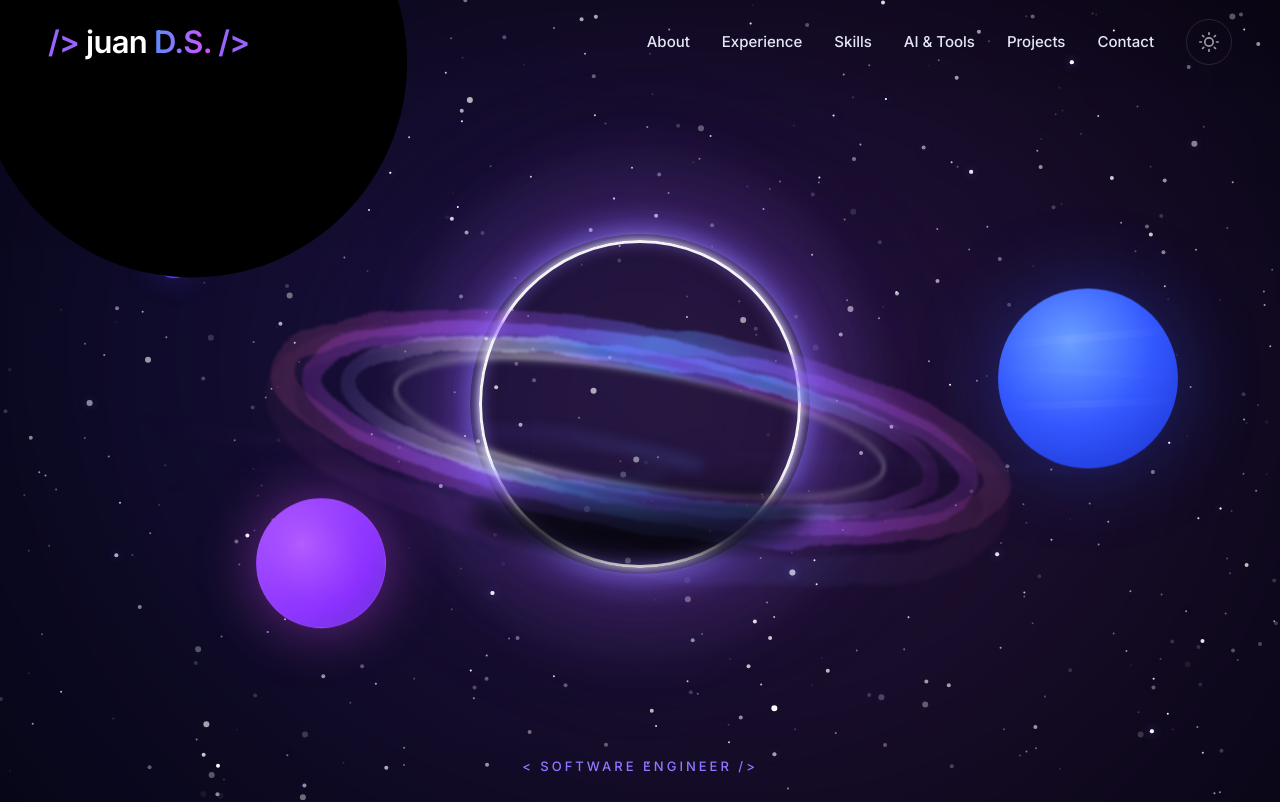
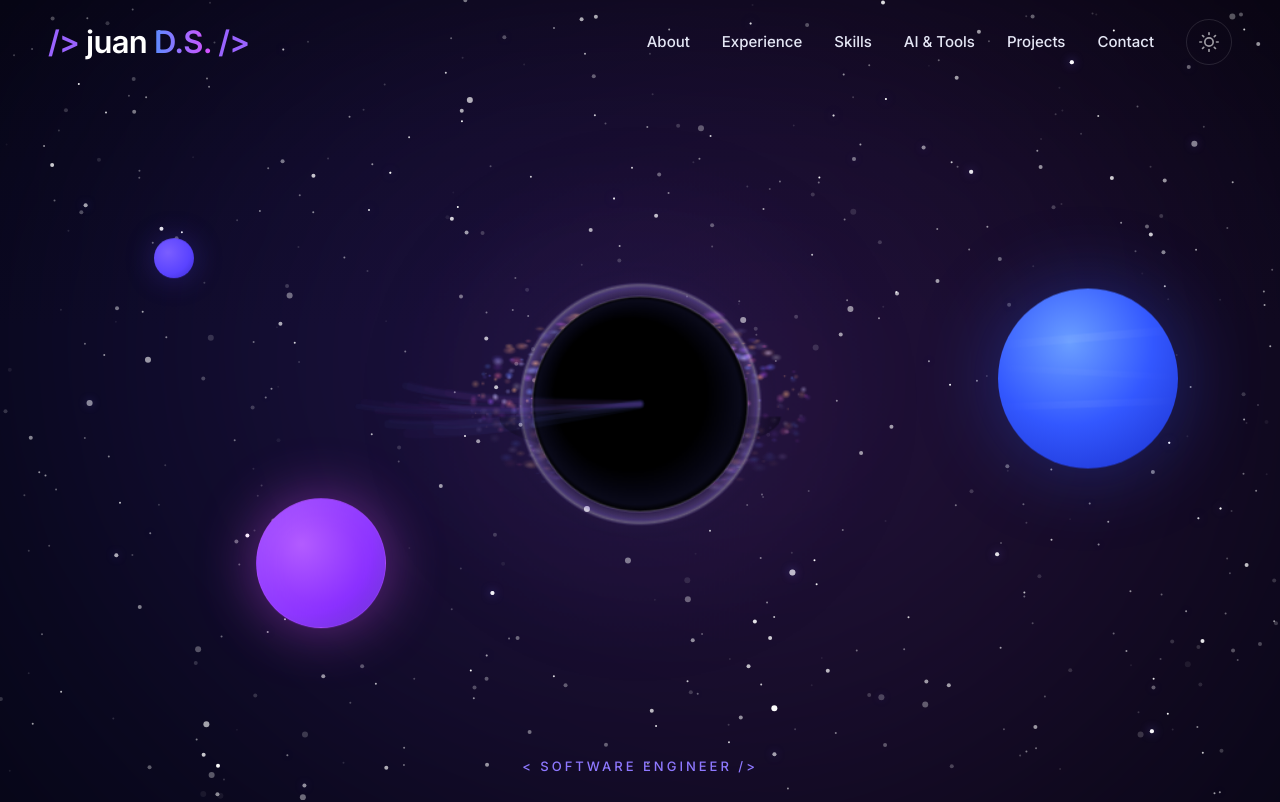
Before and after one commit to juands80/juandelsoldato.github.io, a Next.js app: page / in a window 1280 px wide. Shown: the top 802 px of the page. Built offline with nearby package versions, Linux system fonts and the light colour scheme.

Commit message:
feat: black hole con Canvas animado 800 particulas

```diff
--- a/src/components/BlackHole.tsx
+++ b/src/components/BlackHole.tsx
@@ -1,8 +1,254 @@
 "use client";
 
+import { useEffect, useRef } from "react";
+
+interface Particle {
+  angle: number;
+  radius: number;
+  size: number;
+  speed: number;
+  opacity: number;
+  color: { r: number; g: number; b: number };
+  turbulence: number;
+  turbSpeed: number;
+  turbOffset: number;
+}
+
 export default function BlackHole() {
+  const canvasRef = useRef<HTMLCanvasElement>(null);
+
+  useEffect(() => {
+    const canvas = canvasRef.current;
+    if (!canvas) return;
+
+    const ctx = canvas.getContext("2d");
+    if (!ctx) return;
+
+    let animId: number;
+    let time = 0;
+
+    const particles: Particle[] = [];
+    const particleCount = 800;
+
+    const colors = [
+      { r: 255, g: 255, b: 255 },   // white
+      { r: 200, g: 180, b: 255 },   // lavender
+      { r: 93, g: 143, b: 255 },    // electric blue
+      { r: 122, g: 98, b: 255 },    // violet
+      { r: 217, g: 79, b: 255 },    // magenta
+      { r: 255, g: 114, b: 169 },   // pink
+      { r: 255, g: 180, b: 130 },   // soft orange
+    ];
+
+    const resize = () => {
+      const parent = canvas.parentElement;
+      if (!parent) return;
+      const rect = parent.getBoundingClientRect();
+      canvas.width = rect.width;
+      canvas.height = rect.height;
+    };
+
+    const initParticles = () => {
+      particles.length = 0;
+      for (let i = 0; i < particleCount; i++) {
+        const t = Math.random();
+        const colorIdx = Math.floor(t * colors.length);
+        const nextIdx = Math.min(colorIdx + 1, colors.length - 1);
+        const mix = (t * (colors.length - 1)) % 1;
+
+        const c1 = colors[colorIdx];
+        const c2 = colors[nextIdx];
+
+        particles.push({
+          angle: Math.random() * Math.PI * 2,
+          radius: 0.28 + Math.random() * 0.35,
+          size: 1 + Math.random() * 3,
+          speed: 0.3 + Math.random() * 0.7,
+          opacity: 0.3 + Math.random() * 0.7,
+          color: {
+            r: Math.round(c1.r + (c2.r - c1.r) * mix),
+            g: Math.round(c1.g + (c2.g - c1.g) * mix),
+            b: Math.round(c1.b + (c2.b - c1.b) * mix),
+          },
+          turbulence: 0.002 + Math.random() * 0.008,
+          turbSpeed: 0.2 + Math.random() * 0.5,
+          turbOffset: Math.random() * Math.PI * 2,
+        });
+      }
+    };
+
+    resize();
+    initParticles();
+
+    const handleResize = () => {
+      resize();
+      initParticles();
+    };
+
+    window.addEventListener("resize", handleResize);
+
+    const draw = (timestamp: number) => {
+      time = timestamp / 1000;
+      const w = canvas.width;
+      const h = canvas.height;
+      const cx = w / 2;
+      const cy = h / 2;
+      const size = Math.min(w, h);
+      const diskScale = size * 0.42;
+
+      ctx.clearRect(0, 0, w, h);
+
+      // === Outer glow ===
+      const outerGrad = ctx.createRadialGradient(cx, cy, size * 0.12, cx, cy, size * 0.45);
+      outerGrad.addColorStop(0, "rgba(139,115,255,0.04)");
+      outerGrad.addColorStop(0.5, "rgba(200,120,255,0.02)");
+      outerGrad.addColorStop(1, "transparent");
+      ctx.fillStyle = outerGrad;
+      ctx.fillRect(0, 0, w, h);
+
+      // === Event horizon outer glow ===
+      const glowGrad = ctx.createRadialGradient(cx, cy, size * 0.1, cx, cy, size * 0.22);
+      glowGrad.addColorStop(0, "rgba(94,86,255,0.15)");
+      glowGrad.addColorStop(0.5, "rgba(155,91,255,0.08)");
+      glowGrad.addColorStop(1, "transparent");
+      ctx.fillStyle = glowGrad;
+      ctx.fillRect(0, 0, w, h);
+
+      // === Accretion disk (particle-based) ===
+      // Draw back half first
+      for (let pass = 0; pass < 2; pass++) {
+        for (const p of particles) {
+          const turbX = Math.sin(time * p.turbSpeed + p.turbOffset) * p.turbulence;
+          const turbY = Math.cos(time * p.turbSpeed * 0.7 + p.turbOffset * 1.3) * p.turbulence * 0.7;
+
+          const angle = p.angle + time * p.speed * 0.15 + turbX;
+
+          // Y-axis compression for perspective (front half visible, back half behind)
+          const perspectiveY = Math.sin(angle) * (0.55 + 0.05 * Math.sin(time * 0.3 + p.turbOffset));
+
+          // Determine if this particle is in front or back
+          const isFront = Math.sin(angle) >= 0;
+
+          if ((pass === 0 && isFront) || (pass === 1 && !isFront)) continue;
+
+          const r = p.radius * diskScale + turbY * diskScale * 0.1;
+          const x = cx + Math.cos(angle) * r;
+          const y = cy + perspectiveY * r;
+
+          // Motion blur effect - stretch horizontally
+          const stretch = 1 + (1 - Math.abs(Math.cos(angle))) * 3;
+
+          // Brightness based on proximity to event horizon
+          const proximity = 1 - (p.radius - 0.28) / 0.35;
+          const brightness = 0.5 + proximity * 0.5;
+
+          ctx.save();
+          ctx.globalAlpha = p.opacity * brightness * (pass === 0 ? 0.9 : 0.35);
+          ctx.translate(x, y);
+          ctx.scale(stretch, 1);
+
+          const grd = ctx.createRadialGradient(0, 0, 0, 0, 0, p.size);
+          grd.addColorStop(0, `rgba(${p.color.r},${p.color.g},${p.color.b},1)`);
+          grd.addColorStop(0.4, `rgba(${p.color.r},${p.color.g},${p.color.b},0.6)`);
+          grd.addColorStop(1, `rgba(${p.color.r},${p.color.g},${p.color.b},0)`);
+          ctx.fillStyle = grd;
+          ctx.beginPath();
+          ctx.arc(0, 0, p.size * 2, 0, Math.PI * 2);
+          ctx.fill();
+
+          ctx.restore();
+        }
+      }
+
+      // === Bright inner ring (event horizon edge) ===
+      const ringR = size * 0.175;
+      const ringGrad = ctx.createRadialGradient(cx, cy, ringR - 4, cx, cy, ringR + 8);
+      ringGrad.addColorStop(0, "rgba(255,255,255,0)");
+      ringGrad.addColorStop(0.4, "rgba(200,180,255,0.15)");
+      ringGrad.addColorStop(0.6, "rgba(167,140,255,0.25)");
+      ringGrad.addColorStop(0.8, "rgba(255,255,255,0.3)");
+      ringGrad.addColorStop(1, "rgba(167,140,255,0)");
+      ctx.fillStyle = ringGrad;
+
+      ctx.beginPath();
+      ctx.arc(cx, cy, ringR + 8, 0, Math.PI * 2);
+      ctx.fill();
+
+      // === Event horizon (black circle) ===
+      const horizonR = size * 0.168;
+      const horizonGrad = ctx.createRadialGradient(cx - horizonR * 0.3, cy - horizonR * 0.3, 0, cx, cy, horizonR);
+      horizonGrad.addColorStop(0, "#000000");
+      horizonGrad.addColorStop(0.7, "#000000");
+      horizonGrad.addColorStop(0.85, "#050510");
+      horizonGrad.addColorStop(0.95, "#0A0A1A");
+      horizonGrad.addColorStop(1, "#000000");
+      ctx.fillStyle = horizonGrad;
+      ctx.beginPath();
+      ctx.arc(cx, cy, horizonR, 0, Math.PI * 2);
+      ctx.fill();
+
+      // === Sharp event horizon ring ===
+      ctx.strokeStyle = "rgba(255,255,255,0.15)";
+      ctx.lineWidth = 1.5;
+      ctx.beginPath();
+      ctx.arc(cx, cy, horizonR, 0, Math.PI * 2);
+      ctx.stroke();
+
+      // === Accretion disk overlay (bottom half blocking) ===
+      const overlayGrad = ctx.createRadialGradient(cx, cy, size * 0.12, cx, cy, size * 0.25);
+      overlayGrad.addColorStop(0, "rgba(4,4,11,0)");
+      overlayGrad.addColorStop(0.5, "rgba(4,4,11,0.15)");
+      overlayGrad.addColorStop(0.8, "rgba(4,4,11,0.5)");
+      overlayGrad.addColorStop(1, "rgba(4,4,11,0.9)");
+      ctx.fillStyle = overlayGrad;
+
+      ctx.beginPath();
+      ctx.ellipse(cx, cy + size * 0.02, size * 0.22, size * 0.06, 0, 0, Math.PI);
+      ctx.fill();
+
+      // === Gas filaments (left side jets) ===
+      ctx.save();
+      ctx.globalAlpha = 0.12;
+      for (let i = 0; i < 20; i++) {
+        const baseAngle = Math.PI + (Math.random() - 0.5) * 0.5;
+        const len = 0.3 + Math.random() * 0.5;
+        const width = 2 + Math.random() * 6;
+        const wobble = Math.sin(time * 0.5 + i) * 0.1;
+
+        ctx.strokeStyle = i % 3 === 0 ? "rgba(93,143,255,0.3)" :
+                         i % 3 === 1 ? "rgba(122,98,255,0.2)" :
+                                       "rgba(217,79,255,0.15)";
+        ctx.lineWidth = width;
+        ctx.lineCap = "round";
+        ctx.beginPath();
+        ctx.moveTo(cx, cy);
+        const endAngle = baseAngle + wobble;
+        const endR = size * (0.18 + len * 0.35);
+        const cpR = size * (0.18 + len * 0.2);
+        const cpAngle = baseAngle - 0.15 + wobble;
+        ctx.quadraticCurveTo(
+          cx + Math.cos(cpAngle) * cpR,
+          cy + Math.sin(cpAngle) * cpR * 0.4,
+          cx + Math.cos(endAngle) * endR,
+          cy + Math.sin(endAngle) * endR * 0.4
+        );
+        ctx.stroke();
+      }
+      ctx.restore();
+
+      animId = requestAnimationFrame(draw);
+    };
+
+    animId = requestAnimationFrame(draw);
+
+    return () => {
+      window.removeEventListener("resize", handleResize);
+      cancelAnimationFrame(animId);
+    };
+  }, []);
+
   return (
-    <div className="relative flex items-center justify-center">
+    <div className="relative flex items-center justify-center w-full">
       <div
         className="relative"
         style={{
@@ -11,402 +257,10 @@ export default function BlackHole() {
           aspectRatio: "1.4 / 1",
         }}
       >
-        {/* Outer glow layers - z:1 */}
-        <div
-          className="absolute inset-0 flex items-center justify-center pointer-events-none"
-          style={{ zIndex: 1 }}
-        >
-          <div
-            className="absolute rounded-full"
-            style={{
-              width: "65%",
-              paddingBottom: "65%",
-              background: "radial-gradient(circle, rgba(243,184,255,0.06) 0%, transparent 70%)",
-              filter: "blur(80px)",
-            }}
-          />
-        </div>
-
-        {/* Secondary halo - z:2 */}
-        <div
-          className="absolute inset-0 flex items-center justify-center pointer-events-none"
-          style={{ zIndex: 2 }}
-        >
-          <div
-            className="absolute rounded-full"
-            style={{
-              width: "50%",
-              paddingBottom: "50%",
-              boxShadow: "0 0 35px rgba(139,115,255,0.12)",
-              filter: "blur(20px)",
-              border: "20px solid rgba(139,115,255,0.08)",
-              borderRadius: "50%",
-            }}
-          />
-        </div>
-
-        {/* BACK accretion disk (behind black hole) - z:3 */}
-        <div
-          className="absolute inset-0 flex items-center justify-center pointer-events-none"
-          style={{ zIndex: 3 }}
-        >
-          <svg
-            viewBox="0 0 800 400"
-            className="absolute"
-            style={{
-              width: "85%",
-              top: "28%",
-              filter: "blur(2px)",
-              animation: "slowRotate 240s linear infinite",
-            }}
-          >
-            <defs>
-              <linearGradient id="diskBackOuter" x1="0%" y1="0%" x2="100%" y2="0%">
-                <stop offset="0%" stopColor="#FF6DA9" stopOpacity="0.08" />
-                <stop offset="25%" stopColor="#D94FFF" stopOpacity="0.12" />
-                <stop offset="50%" stopColor="#7A62FF" stopOpacity="0.18" />
-                <stop offset="75%" stopColor="#5D8FFF" stopOpacity="0.12" />
-                <stop offset="100%" stopColor="#FF6DA9" stopOpacity="0.06" />
-              </linearGradient>
-              <filter id="turbSlow">
-                <feTurbulence type="fractalNoise" baseFrequency="0.008" numOctaves="4" seed="3" />
-                <feDisplacementMap in="SourceGraphic" scale="18" />
-              </filter>
-            </defs>
-            <ellipse
-              cx="400"
-              cy="200"
-              rx="380"
-              ry="110"
-              fill="none"
-              stroke="url(#diskBackOuter)"
-              strokeWidth="30"
-              filter="url(#turbSlow)"
-              opacity="0.6"
-            />
-          </svg>
-        </div>
-
-        {/* Event horizon outer glow - z:4 */}
-        <div
-          className="absolute inset-0 flex items-center justify-center pointer-events-none"
-          style={{ zIndex: 4 }}
-        >
-          <div
-            className="absolute rounded-full"
-            style={{
-              width: "38%",
-              paddingBottom: "38%",
-              boxShadow: [
-                "0 0 35px rgba(94,86,255,0.5)",
-                "0 0 90px rgba(155,91,255,0.4)",
-                "0 0 140px rgba(200,120,255,0.25)",
-              ].join(", "),
-            }}
-          />
-        </div>
-
-        {/* Bright event horizon ring - z:5 */}
-        <div
-          className="absolute inset-0 flex items-center justify-center pointer-events-none"
-          style={{ zIndex: 5 }}
-        >
-          <div
-            className="absolute rounded-full"
-            style={{
-              width: "36%",
-              paddingBottom: "36%",
-              border: "3px solid rgba(255,255,255,0.95)",
-              boxShadow: [
-                "0 0 8px rgba(255,255,255,0.8)",
-                "0 0 25px rgba(167,140,255,0.7)",
-                "0 0 50px rgba(167,140,255,0.3)",
-                "inset 0 0 15px rgba(167,140,255,0.4)",
-              ].join(", "),
-              borderRadius: "50%",
-            }}
-          />
-        </div>
-
-        {/* Core - absolute black #000000 - z:6 */}
-        <div
-          className="absolute flex items-center justify-center pointer-events-none"
-          style={{ zIndex: 6 }}
-        >
-          <div
-            className="rounded-full"
-            style={{
-              width: "clamp(200px, 34vw, 430px)",
-              height: "clamp(200px, 34vw, 430px)",
-              backgroundColor: "#000000",
-              boxShadow: "inset 0 0 80px rgba(0,0,0,0.9)",
-              position: "absolute",
-              top: "50%",
-              left: "50%",
-              transform: "translate(-50%, -55%)",
-            }}
-          />
-        </div>
-
-        {/* FRONT accretion disk (passes IN FRONT of black hole) - z:7 */}
-        <div
-          className="absolute inset-0 flex items-center justify-center pointer-events-none"
-          style={{ zIndex: 7 }}
-        >
-          {/* Disk container with slow rotation */}
-          <div
-            className="absolute"
-            style={{
-              width: "85%",
-              top: "24%",
-              animation: "slowRotate 240s linear infinite",
-            }}
-          >
-            <svg
-              viewBox="0 0 800 400"
-              className="w-full"
-              style={{ filter: "blur(1px)" }}
-            >
-              <defs>
-                <linearGradient id="bandOuter" x1="0%" y1="0%" x2="100%" y2="0%">
-                  <stop offset="0%" stopColor="#FF6DA9" stopOpacity="0.2" />
-                  <stop offset="20%" stopColor="#D94FFF" stopOpacity="0.35" />
-                  <stop offset="40%" stopColor="#865EFF" stopOpacity="0.5" />
-                  <stop offset="55%" stopColor="#5D8FFF" stopOpacity="0.6" />
-                  <stop offset="70%" stopColor="#865EFF" stopOpacity="0.5" />
-                  <stop offset="85%" stopColor="#D94FFF" stopOpacity="0.3" />
-                  <stop offset="100%" stopColor="#FF6DA9" stopOpacity="0.15" />
-                </linearGradient>
-                <linearGradient id="bandMid" x1="0%" y1="0%" x2="100%" y2="0%">
-                  <stop offset="0%" stopColor="#D94FFF" stopOpacity="0.25" />
-                  <stop offset="15%" stopColor="#A85EFF" stopOpacity="0.45" />
-                  <stop offset="35%" stopColor="#7A62FF" stopOpacity="0.65" />
-                  <stop offset="50%" stopColor="#5D8FFF" stopOpacity="0.75" />
-                  <stop offset="65%" stopColor="#7A62FF" stopOpacity="0.65" />
-                  <stop offset="80%" stopColor="#A85EFF" stopOpacity="0.4" />
-                  <stop offset="100%" stopColor="#D94FFF" stopOpacity="0.2" />
-                </linearGradient>
-                <linearGradient id="bandInner" x1="0%" y1="0%" x2="100%" y2="0%">
-                  <stop offset="0%" stopColor="#A78CFF" stopOpacity="0.15" />
-                  <stop offset="20%" stopColor="#FFFFFF" stopOpacity="0.4" />
-                  <stop offset="40%" stopColor="#5D8FFF" stopOpacity="0.8" />
-                  <stop offset="55%" stopColor="#7A62FF" stopOpacity="0.85" />
-                  <stop offset="70%" stopColor="#5D8FFF" stopOpacity="0.7" />
-                  <stop offset="85%" stopColor="#A78CFF" stopOpacity="0.35" />
-                  <stop offset="100%" stopColor="#D94FFF" stopOpacity="0.1" />
-                </linearGradient>
-                <linearGradient id="bandCore" x1="0%" y1="0%" x2="100%" y2="0%">
-                  <stop offset="0%" stopColor="#FFFFFF" stopOpacity="0" />
-                  <stop offset="25%" stopColor="#FFFFFF" stopOpacity="0.5" />
-                  <stop offset="40%" stopColor="#A78CFF" stopOpacity="0.7" />
-                  <stop offset="50%" stopColor="#5D8FFF" stopOpacity="0.8" />
-                  <stop offset="60%" stopColor="#7A62FF" stopOpacity="0.6" />
-                  <stop offset="75%" stopColor="#D94FFF" stopOpacity="0.3" />
-                  <stop offset="100%" stopColor="#FFFFFF" stopOpacity="0" />
-                </linearGradient>
-                <filter id="turbOuter">
-                  <feTurbulence type="fractalNoise" baseFrequency="0.012" numOctaves="4" seed="7" />
-                  <feDisplacementMap in="SourceGraphic" scale="14" />
-                </filter>
-                <filter id="turbMid">
-                  <feTurbulence type="fractalNoise" baseFrequency="0.018" numOctaves="3" seed="12" />
-                  <feDisplacementMap in="SourceGraphic" scale="10" />
-                </filter>
-                <filter id="turbInner">
-                  <feTurbulence type="fractalNoise" baseFrequency="0.025" numOctaves="3" seed="4" />
-                  <feDisplacementMap in="SourceGraphic" scale="8" />
-                </filter>
-                <filter id="motionBlurH">
-                  <feGaussianBlur in="SourceGraphic" stdDeviation="5 1" />
-                </filter>
-                <filter id="motionBlurV">
-                  <feGaussianBlur in="SourceGraphic" stdDeviation="1 3" />
-                </filter>
-              </defs>
-
-              {/* Outer turbulent band - slowest */}
-              <ellipse
-                cx="400"
-                cy="200"
-                rx="380"
-                ry="95"
-                fill="none"
-                stroke="url(#bandOuter)"
-                strokeWidth="26"
-                filter="url(#turbOuter)"
-                opacity="0.65"
-              />
-              {/* Mid-outer band */}
-              <ellipse
-                cx="400"
-                cy="200"
-                rx="350"
-                ry="86"
-                fill="none"
-                stroke="url(#bandMid)"
-                strokeWidth="20"
-                filter="url(#turbMid)"
-                opacity="0.75"
-              />
-              {/* Inner band - brightest, most turbulent */}
-              <ellipse
-                cx="400"
-                cy="200"
-                rx="310"
-                ry="74"
-                fill="none"
-                stroke="url(#bandInner)"
-                strokeWidth="16"
-                filter="url(#turbInner)"
-                opacity="0.85"
-              />
-              {/* Core plasma ring - hottest */}
-              <ellipse
-                cx="400"
-                cy="200"
-                rx="275"
-                ry="64"
-                fill="none"
-                stroke="url(#bandCore)"
-                strokeWidth="10"
-                filter="url(#motionBlurH)"
-                opacity="0.7"
-              />
-              {/* Bright inner edge */}
-              <ellipse
-                cx="400"
-                cy="200"
-                rx="260"
-                ry="59"
-                fill="none"
-                stroke="rgba(255,255,255,0.5)"
-                strokeWidth="4"
-                filter="url(#motionBlurV)"
-                opacity="0.5"
-              />
-
-              {/* Turbulence streaks - density variations */}
-              {[0.3, 0.5, 0.7, 0.9].map((offset, i) => (
-                <ellipse
-                  key={`streak-${i}`}
-                  cx="400"
-                  cy="200"
-                  rx={380 - i * 40}
-                  ry={95 - i * 8}
-                  fill="none"
-                  stroke="rgba(255,255,255,0.08)"
-                  strokeWidth={2 + i * 0.5}
-                  strokeDasharray={`${8 + i * 4} ${12 + i * 6}`}
-                  opacity={0.3 - i * 0.05}
-                  filter="url(#motionBlurH)"
-                />
-              ))}
-            </svg>
-          </div>
-        </div>
-
-        {/* Accretion disk overlay - bottom half blocking core - z:8 */}
-        <div
-          className="absolute inset-0 flex items-center justify-center pointer-events-none"
-          style={{ zIndex: 8 }}
-        >
-          <div
-            className="absolute"
-            style={{
-              width: "38%",
-              paddingBottom: "10%",
-              background: "linear-gradient(to bottom, transparent 0%, rgba(4,4,11,0.2) 20%, rgba(4,4,11,0.7) 50%, rgba(4,4,11,0.95) 100%)",
-              bottom: "26%",
-              borderRadius: "50%",
-              filter: "blur(10px)",
-            }}
-          />
-        </div>
-
-        {/* Gas filaments / jets - z:4 */}
-        <div
-          className="absolute inset-0 flex items-center justify-center pointer-events-none"
-          style={{ zIndex: 4 }}
-        >
-          <svg
-            viewBox="0 0 1000 400"
-            className="absolute"
-            style={{
-              width: "120%",
-              top: "26%",
-              filter: "blur(5px)",
-              opacity: 0.25,
-            }}
-          >
-            <defs>
-              <linearGradient id="jetLeft" x1="100%" y1="50%" x2="0%" y2="50%">
-                <stop offset="0%" stopColor="#5D8FFF" stopOpacity="0.5" />
-                <stop offset="30%" stopColor="#865EFF" stopOpacity="0.3" />
-                <stop offset="60%" stopColor="#D94FFF" stopOpacity="0.15" />
-                <stop offset="100%" stopColor="#FF6DA9" stopOpacity="0" />
-              </linearGradient>
-              <filter id="filamentWobble">
-                <feTurbulence type="fractalNoise" baseFrequency="0.005" numOctaves="2" seed="9" />
-                <feDisplacementMap in="SourceGraphic" scale="25" />
-              </filter>
-            </defs>
-
-            {/* Left filaments - major jets */}
-            <path
-              d="M 550 200 Q 400 150 250 170 Q 150 185 60 160 Q 20 150 10 140"
-              fill="none"
-              stroke="url(#jetLeft)"
-              strokeWidth="16"
-              strokeLinecap="round"
-              filter="url(#filamentWobble)"
-            />
-            <path
-              d="M 520 210 Q 380 230 220 210 Q 130 195 50 220 Q 20 230 5 225"
-              fill="none"
-              stroke="url(#jetLeft)"
-              strokeWidth="10"
-              strokeLinecap="round"
-              filter="url(#filamentWobble)"
-              opacity="0.6"
-            />
-            <path
-              d="M 540 195 Q 420 170 280 190 Q 180 205 80 180 Q 30 170 0 165"
-              fill="none"
-              stroke="url(#jetLeft)"
-              strokeWidth="6"
-              strokeLinecap="round"
-              opacity="0.4"
-            />
-
-            {/* Right filaments - fainter */}
-            <path
-              d="M 500 200 Q 650 185 780 200 Q 880 210 950 195"
-              fill="none"
-              stroke="#5D8FFF"
-              strokeWidth="8"
-              strokeLinecap="round"
-              opacity="0.12"
-            />
-            <path
-              d="M 510 205 Q 630 220 760 205 Q 860 195 940 210"
-              fill="none"
-              stroke="#865EFF"
-              strokeWidth="5"
-              strokeLinecap="round"
-              opacity="0.08"
-            />
-
-            {/* Small density ripples */}
-            <path
-              d="M 520 190 Q 460 185 400 195 Q 340 205 280 195"
-              fill="none"
-              stroke="rgba(167,140,255,0.15)"
-              strokeWidth="3"
-              strokeLinecap="round"
-              opacity="0.3"
-            />
-          </svg>
-        </div>
+        <canvas
+          ref={canvasRef}
+          className="absolute inset-0 w-full h-full"
+        />
       </div>
     </div>
   );
```
